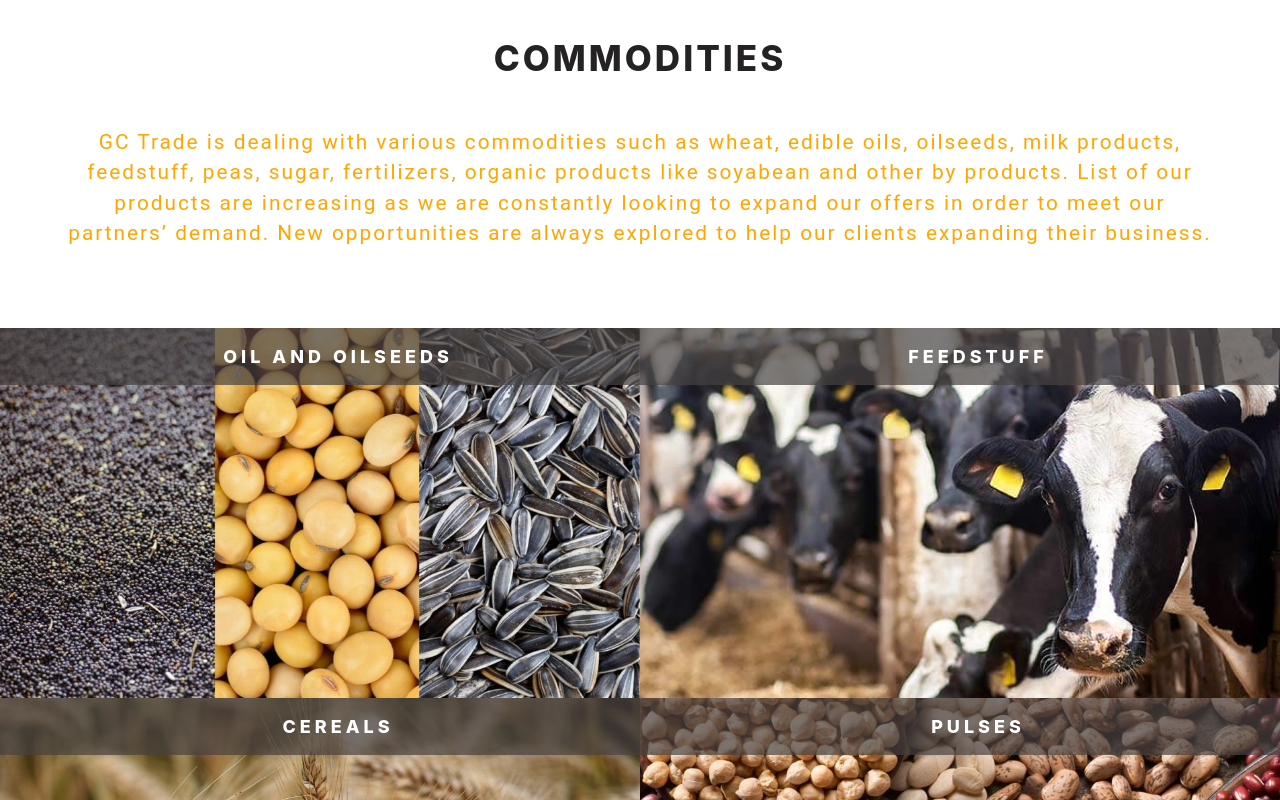
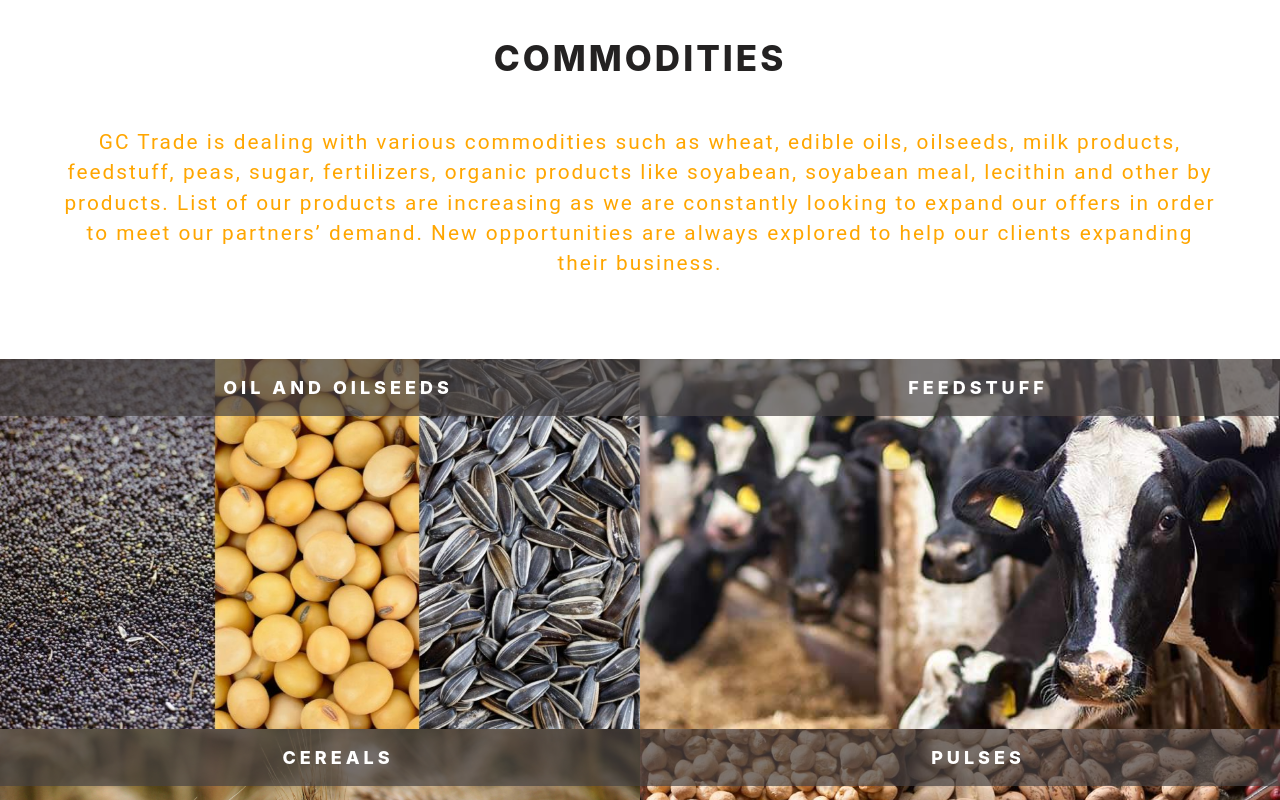
Before and after one commit to Mansish01/Trading_website, a React (Create React App) app: page / in a window 1280 px wide. Shown: the part 2060-2860 px from the top of the page. Built offline with nearby package versions, Linux system fonts and the light colour scheme; no server answers.

Commit message:
tier members adjustment

```diff
--- a/src/components/Aboutus.jsx
+++ b/src/components/Aboutus.jsx
@@ -28,7 +28,14 @@ const Aboutus = () => {
                 as a trusted business partner to a diverse range
                 of companies, from small and medium-sized enterprises
                 to multinationals, facilitating their trade
-                across Nepal, India, Pakistan, Bangladesh, China and Europe too.
+                across Nepal, India, Pakistan, Bangladesh, China and Europe, ensuring seamless distribution of products sourced globally.
+
+
+
+
+
+
+.
                 </p>
 
                 <p className="aboutuspara2">
--- a/src/components/Commodities.jsx
+++ b/src/components/Commodities.jsx
@@ -14,7 +14,7 @@ const Commodities = () => {
       <p className="commoditydescription">
       GC Trade is dealing with various commodities such as wheat,
        edible oils, oilseeds, milk products, feedstuff, peas,
-       sugar, fertilizers, organic products like soyabean and other by products.
+       sugar, fertilizers, organic products like soyabean, soyabean meal, lecithin and other by products.
       List of our products are increasing as we are constantly
       looking to expand our offers in order to meet our
       partners’ demand. New opportunities are always
--- a/src/styles/Tiermembers.css
+++ b/src/styles/Tiermembers.css
@@ -43,7 +43,7 @@
 .tiercontainer p{
     text-align: center;
     font-weight: 400;
-    font-size: 1.5rem;
+    font-size: 1.3rem;
     font-family: roboto;
     letter-spacing: 2px;
     line-height: 1.9rem;
```
